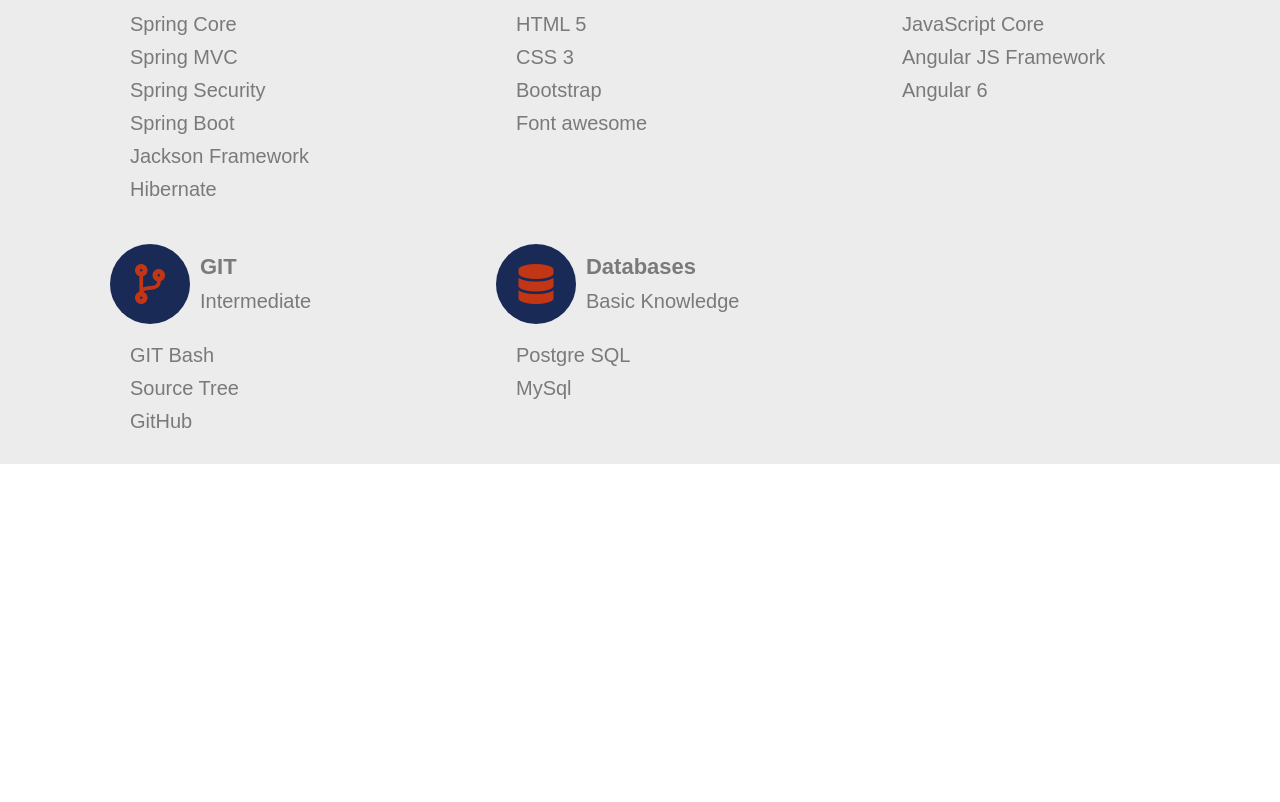
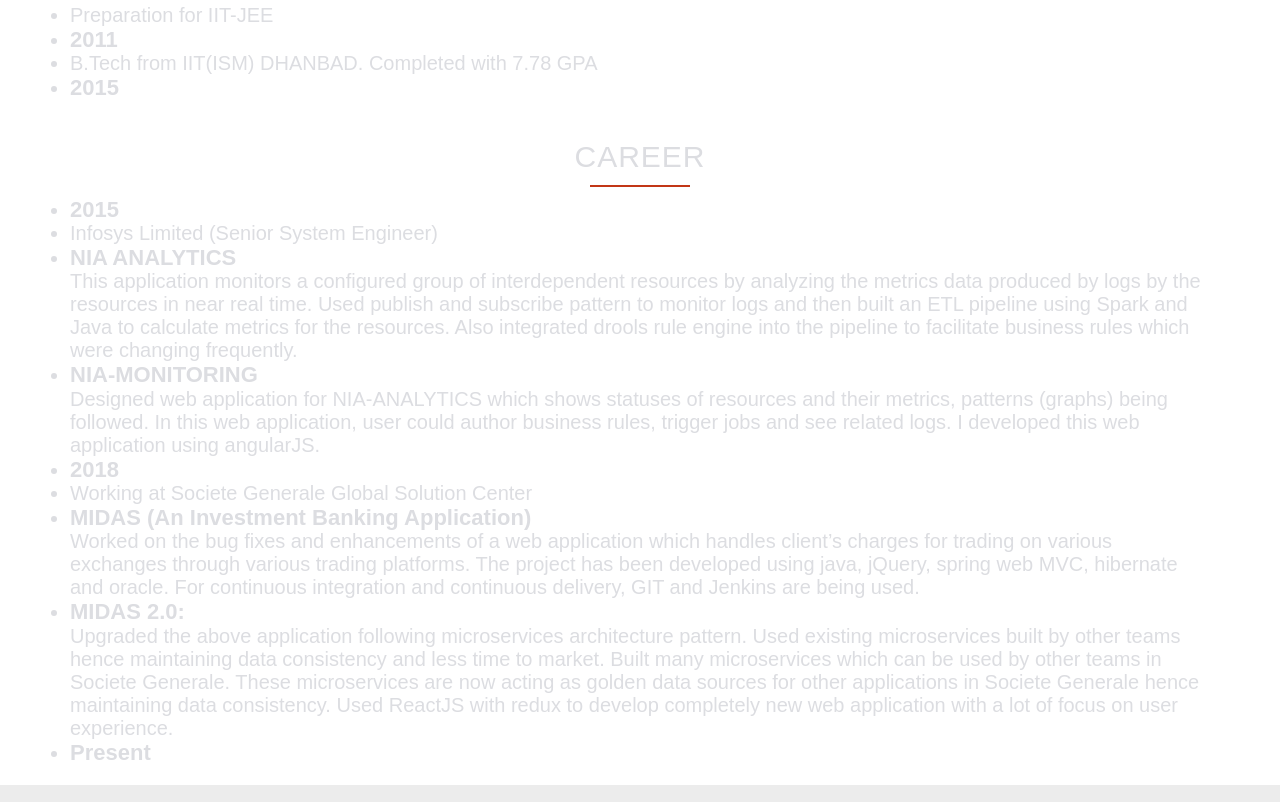
Before and after one commit to maneesh54321/maneesh54321.github.io, a plain HTML site: page index.html in a window 1280 px wide. Shown: the part 1229-2031 px from the top of the page. Before the commit the page ends 1693 px from the top, so only its background shows below. Drawn offline with Linux system fonts and the light colour scheme; a web font is replaced by a local one.

Commit message:
Add education and career in my portfolio.

```diff
--- a/index.html
+++ b/index.html
@@ -32,7 +32,13 @@
                         <a href="#">Projects</a>
                     </li>
                     <li>
+                        <a href="#">About Me</a>
+                    </li>
+                    <li>
                         <a href="#">Education</a>
+                    </li>
+                    <li>
+                        <a href="#">Career</a>
                     </li>
                 </ul>
             </div>
@@ -67,6 +73,80 @@
         </div>
     </section>
 
+    <section class="education">
+        <div class="row">
+            <h3>Education</h3>
+        </div>
+        <div class="row">
+            <ul class="timeline">
+                <li><h4 class="timestamp">2006</h4></li>
+                <li><span class="content">Completed High School with 77.6%</span></li>
+                <li><h4 class="timestamp">2008</h4></li>
+                <li><span class="content">Completed Intermediate with 75.4%</span></li>
+                <li><h4 class="timestamp">2010</h4></li>
+                <li><span class="content">Preparation for IIT-JEE</span></li>
+                <li><h4 class="timestamp">2011</h4></li>
+                <li><span class="content">B.Tech from IIT(ISM) DHANBAD. Completed with 7.78 GPA</span></li>
+                <li><h4 class="timestamp">2015</h4></li>
+            </ul>
+        </div>
+    </section>
+
+    <section class="career">
+        <div class="row">
+            <h3>Career</h3>
+        </div>
+        <div class="row">
+            <ul class="timeline">
+                <li><h4 class="timestamp">2015</h4></li>
+                <li>
+                    <span class="content">Infosys Limited (Senior System Engineer)</span>
+                </li>
+                <li class="project content">
+                    <h4>NIA ANALYTICS</h4>
+                    <p>
+                        This application monitors a configured group of interdependent resources by analyzing the
+                        metrics data produced by logs by the resources in near real time. Used publish and subscribe
+                        pattern to monitor logs and then built an ETL pipeline using Spark and Java to calculate
+                        metrics for the resources. Also integrated drools rule engine into the pipeline to facilitate
+                        business rules which were changing frequently.
+                    </p>
+                </li>
+                <li class="project content ">
+                    <h4>NIA-MONITORING</h4>
+                    <p>
+                        Designed web application for NIA-ANALYTICS which shows statuses of resources and their
+                        metrics, patterns (graphs) being followed. In this web application, user could author business
+                        rules, trigger jobs and see related logs. I developed this web application using angularJS.
+                    </p>
+                </li>
+                <li><h4 class="timestamp">2018</h4></li>
+                <li><span class="content">Working at Societe Generale Global Solution Center</span></li>
+                <li class="project content">
+                    <h4>MIDAS (An Investment Banking Application)</h4>
+                    <p>
+                        Worked on the bug fixes and enhancements of a web application which handles client’s
+                        charges for trading on various exchanges through various trading platforms. The project has
+                        been developed using java, jQuery, spring web MVC, hibernate and oracle. For continuous
+                        integration and continuous delivery, GIT and Jenkins are being used.
+                    </p>
+                </li>
+                <li class="project content">
+                    <h4>MIDAS 2.0:</h4>
+                    <p>
+                        Upgraded the above application following microservices architecture pattern. Used existing
+                        microservices built by other teams hence maintaining data consistency and less time to
+                        market. Built many microservices which can be used by other teams in Societe Generale.
+                        These microservices are now acting as golden data sources for other applications in Societe
+                        Generale hence maintaining data consistency. Used ReactJS with redux to develop completely
+                        new web application with a lot of focus on user experience.
+                    </p>
+                </li>
+                <li><h4 class="timestamp">Present</h4></li>
+            </ul>
+        </div>
+    </section>
+
     <section class="technologies">
         <div class="row">
             <h3>Technologies</h3>
@@ -84,10 +164,10 @@
                     <ul class="tech-skills-list">
                         <li>Spring Core</li>
                         <li>Spring MVC</li>
+                        <li>Spring Boot</li>
+                        <li>Hibernate</li>
                         <li>Spring Security</li>
-                        <li>Spring Boot</li>
                         <li>Jackson Framework</li>
-                        <li>Hibernate</li>
                     </ul>
                 </div>
             </div>
@@ -103,7 +183,7 @@
                     <ul class="tech-skills-list">
                         <li>HTML 5</li>
                         <li>CSS 3</li>
-                        <li>Bootstrap</li>
+                        <li>Bootstrap 4</li>
                         <li>Font awesome</li>
                     </ul>
                 </div>
```
